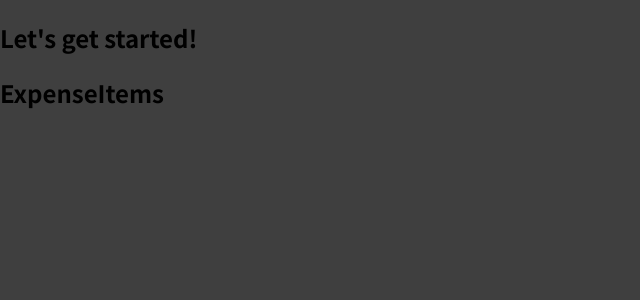
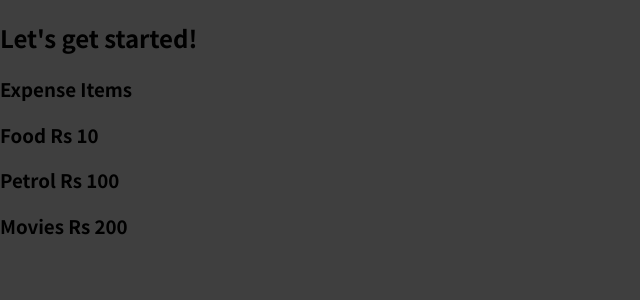
Before and after one commit to jagannatarajan1/react, a JavaScript app in the folder react-basic/: page / in a window 1280 px wide. Shown: the top 300 px of the page, without its empty margins (0-640 px from the left). Built offline with nearby package versions, Linux system fonts and the light colour scheme.

Commit message:
expenseItem with list of items

```diff
--- a/react-basic/src/components/ExpenseItem.js
+++ b/react-basic/src/components/ExpenseItem.js
@@ -1,4 +1,11 @@
 function ExpenseItems() {
-  return <h2>ExpenseItems</h2>;
+  return (
+    <div>
+      <h3>Expense Items</h3>
+      <h3>Food Rs 10</h3>
+      <h3>Petrol Rs 100</h3>
+      <h3>Movies Rs 200</h3>
+    </div>
+  );
 }
 export default ExpenseItems;
```
